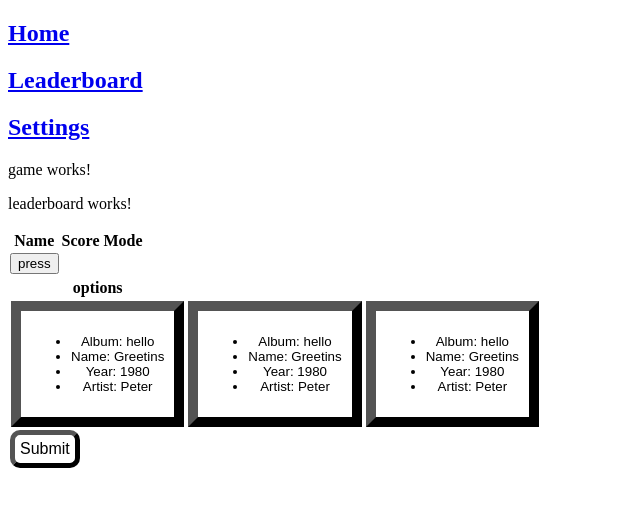
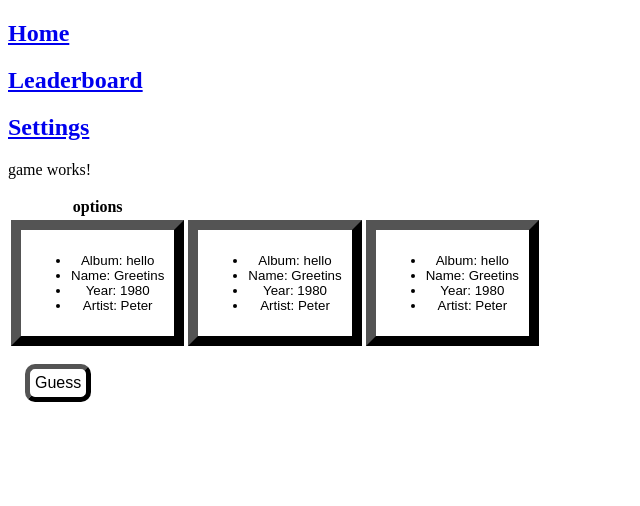
Before and after one commit to Wolfy319/Spotify-quiz-game, an Angular app: page /game in a window 1280 px wide. Shown: the top 506 px of the page, without its empty margins (0-640 px from the left). Built offline with nearby package versions, Linux system fonts and the light colour scheme.

Commit message:
implement proper leaderboard page

```diff
--- a/src/app/app-routing.module.ts
+++ b/src/app/app-routing.module.ts
@@ -3,12 +3,12 @@ import { RouterModule, Routes } from '@angular/router';
 import { HomeComponent } from './home/home.component';
 import { ConfigurationComponent } from './configuration/configuration.component';
 import { GameComponent } from './game/game.component';
-import { LeaderboardComponent } from './leaderboard/leaderboard.component';
 import { GameOverComponent } from './game-over/game-over.component';
+import { LeaderboardPageComponent } from './leaderboard-page/leaderboard-page.component';
 
 const routes: Routes = [
   { path: "", component: HomeComponent },
-  { path: "leaderboard", component: LeaderboardComponent },
+  { path: "leaderboard", component: LeaderboardPageComponent },
   { path: "settings", component: ConfigurationComponent},
   { path: "game",component: GameComponent},
   { path: "gameover",component: GameOverComponent}
--- a/src/app/app.module.ts
+++ b/src/app/app.module.ts
@@ -13,11 +13,12 @@ import { GameOverComponent } from './game-over/game-over.component';
 import { LeaderboardComponent } from "./leaderboard/leaderboard.component";
 import { GameComponent } from "./game/game.component";
 import { OptionsComponent } from './game/options/options.component';
+import { LeaderboardPageComponent } from './leaderboard-page/leaderboard-page.component';
 
 const routes: Routes = [{ path: "", component: HomeComponent }];
 
 @NgModule({
-  declarations: [AppComponent, LeaderboardComponent, GameComponent, HomeComponent, ButtonComponent, NavbarComponent, ConfigurationComponent, GameOverComponent, OptionsComponent],
+  declarations: [AppComponent, LeaderboardComponent, GameComponent, HomeComponent, ButtonComponent, NavbarComponent, ConfigurationComponent, GameOverComponent, OptionsComponent, LeaderboardPageComponent],
   imports: [BrowserModule, FormsModule, RouterModule.forRoot(routes), ReactiveFormsModule, AppRoutingModule
   ],
   providers: [],
--- a/src/app/game-over/game-over.component.html
+++ b/src/app/game-over/game-over.component.html
@@ -1 +1,3 @@
 <p>game-over works!</p>
+<a routerLink="/">Return home</a>
+<app-leaderboard [hider]="false"></app-leaderboard>
--- a/src/app/game/game.component.css
+++ b/src/app/game/game.component.css
@@ -10,6 +10,7 @@ button{
     border-radius: 10px;
     padding: 5px;
     font-size: 16px;
+    margin:15px;
 }
 .submit:hover{
     background-color: aqua;
--- a/src/app/game/game.component.html
+++ b/src/app/game/game.component.html
@@ -1,6 +1,5 @@
 <app-navbar></app-navbar>
 <p>game works!</p>
-<app-leaderboard></app-leaderboard>
 
 <table *ngIf = "!hider">
     <tr>
@@ -16,7 +15,7 @@
         </td>
     </tr>
 
-    <button class="submit" (click)="onSubmit()" >Submit</button>
+    <button class="submit" (click)="onSubmit()" >Guess</button>
 </table>
 
 <div *ngIf="hider">
@@ -32,7 +31,7 @@
     <p>Correct Answer: </p>
     <app-options [track]="correct['info']"></app-options>
 
-    <button class="submit" (click)="nextGame()" >Next Round</button>
-    <button class="submit" routerLink="/gameover">Game Over</button>
+    <button *ngIf="(rounds > round)" class="submit" (click)="nextGame()" >Next Round</button>
+    <button *ngIf="(rounds <= round)" class="submit" routerLink="/gameover">Game Over</button>
 
 </div>
--- a/src/app/game/game.component.ts
+++ b/src/app/game/game.component.ts
@@ -10,7 +10,7 @@ export class GameComponent implements OnInit {
   hider: boolean = false;
   correct: any;
   choices: any[] = [];
-  current: number = 1;
+  round: number = 1;
   picked: number = 0;
   @Input() rounds: number = 3;
   @Input() options: number = 3;
@@ -38,9 +38,9 @@ export class GameComponent implements OnInit {
 
   nextGame(): void{
     this.buildGame();
-    this.current+=1;
+    this.round+=1;
     this.hider = !this.hider;
-    console.log(this.current);
+    console.log(this.round);
 
   }
 
--- /dev/null
+++ b/src/app/leaderboard-page/leaderboard-page.component.html
@@ -0,0 +1,3 @@
+<app-navbar></app-navbar>
+<p>leaderboard-page</p>
+<app-leaderboard></app-leaderboard>
--- /dev/null
+++ b/src/app/leaderboard-page/leaderboard-page.component.ts
@@ -0,0 +1,15 @@
+import { Component, EventEmitter, OnInit, Output } from '@angular/core';
+
+@Component({
+  selector: 'app-leaderboard-page',
+  templateUrl: './leaderboard-page.component.html',
+  styleUrls: ['./leaderboard-page.component.css']
+})
+export class LeaderboardPageComponent implements OnInit {
+
+  constructor() { }
+
+  ngOnInit(): void {
+  }
+
+}
--- a/src/app/leaderboard/leaderboard.component.html
+++ b/src/app/leaderboard/leaderboard.component.html
@@ -1,4 +1,3 @@
-<p>leaderboard works!</p>
 <table>
     <tr>
         <th>Name</th>
@@ -11,5 +10,5 @@
         <td>{{score["type"]}}</td>
 
     </tr>
-    <button (click)="onPress({name: 'hello', score: 150, type: 'regular'})">press</button>
+    <button *ngIf="!hider" (click)="onPress({name: 'hello', score: 150, type: 'regular'})">press</button>
 </table>
--- a/src/app/leaderboard/leaderboard.component.ts
+++ b/src/app/leaderboard/leaderboard.component.ts
@@ -1,4 +1,4 @@
-import { Component, EventEmitter, Output, OnInit } from '@angular/core';
+import { Component, EventEmitter, Output, OnInit, Input } from '@angular/core';
 import { LeaderboardService } from '../services/leaderboard.service';
 
 @Component({
@@ -8,6 +8,9 @@ import { LeaderboardService } from '../services/leaderboard.service';
 })
 export class LeaderboardComponent implements OnInit {
   scores = this.leaderboardService.getScores();
+
+  @Input() hider: boolean = true;
+
   @Output() sender = new EventEmitter<any>;
   constructor(  private leaderboardService: LeaderboardService) {
 
```
Also changed, not shown: src/app/leaderboard-page/leaderboard-page.component.css (added), 1 other file (tests, documents, lock files or other folders).
